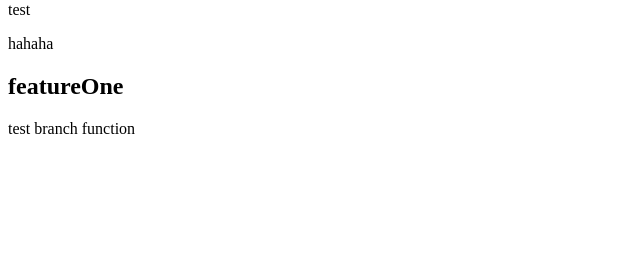
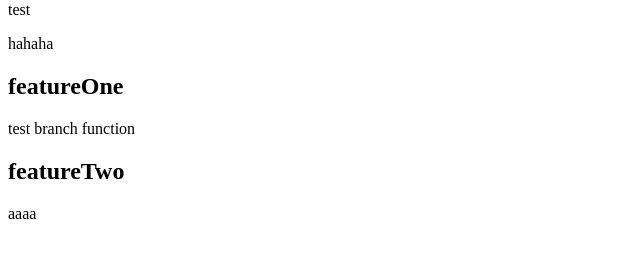
Before and after one commit to yxwchen/20220911, a plain HTML site: page index.html in a window 1280 px wide. Shown: the part 79-336 px from the top of the page, without its empty margins (0-640 px from the left). Drawn offline with Linux system fonts and the light colour scheme.

Commit message:
branchTwo

```diff
--- a/index.html
+++ b/index.html
@@ -1,17 +1,21 @@
  <!DOCTYPE html>
  <html lang="en">
+
  <head>
      <meta charset="UTF-8">
      <meta http-equiv="X-UA-Compatible" content="IE=edge">
      <meta name="viewport" content="width=device-width, initial-scale=1.0">
      <title>0911-demo</title>
  </head>
+
  <body>
      <h1>0911</h1>
      <p>test</p>
      <p>hahaha</p>
      <h2>featureOne</h2>
      <p>test branch function</p>
+     <h2>featureTwo</h2>
+     <p>aaaa</p>
  </body>
 
  </html>
```
Lines whose indentation alone changed are shown as unchanged.
